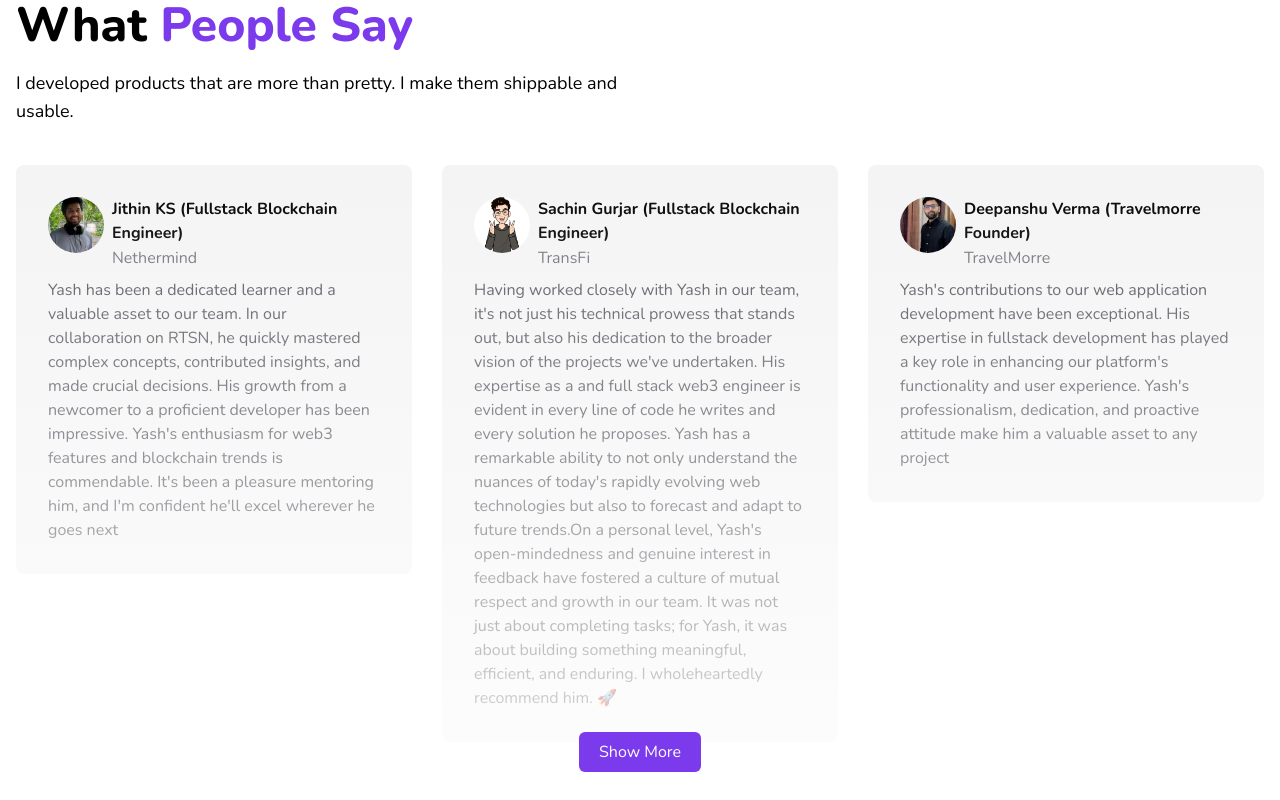
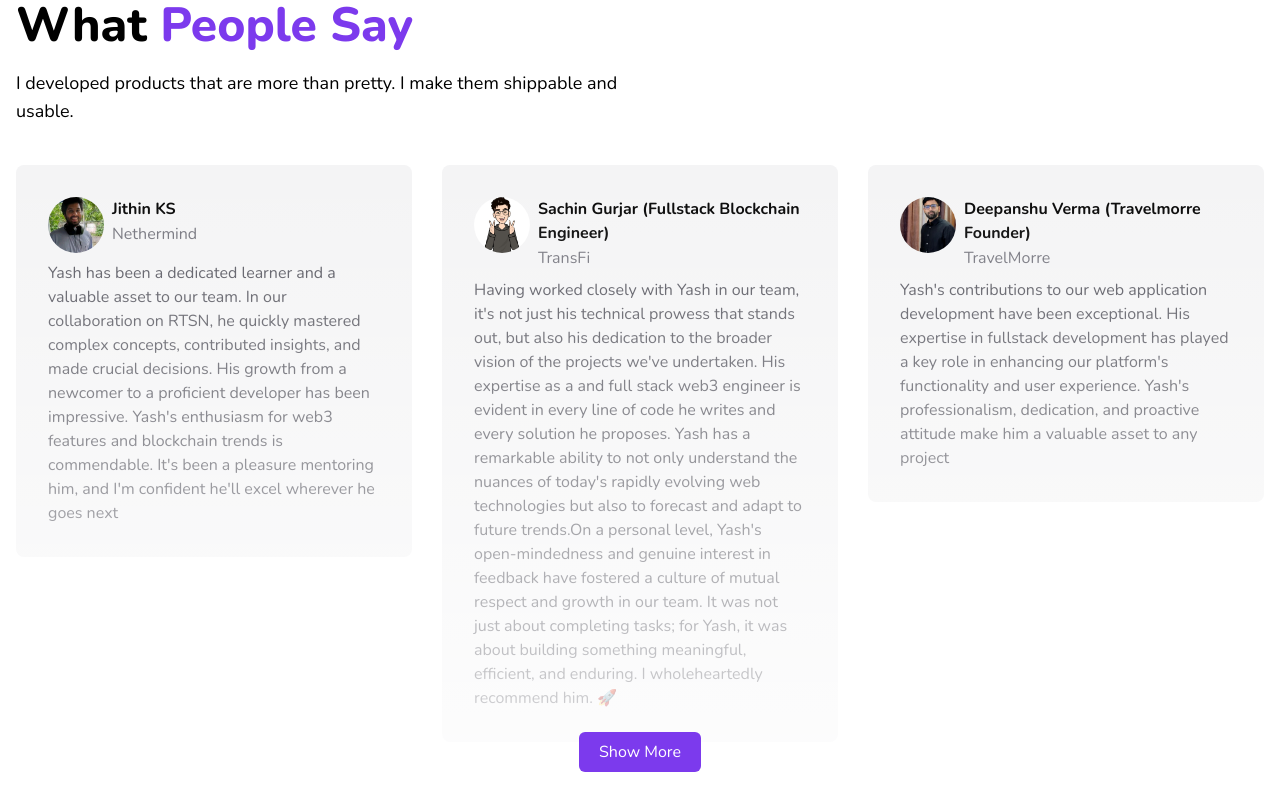
Before and after one commit to Yash-verma18/YashVermaPortfolio, a Next.js app: page / in a window 1280 px wide. Shown: the part 2775-3575 px from the top of the page. Built offline with nearby package versions, Linux system fonts and the light colour scheme.

Commit message:
new data

```diff
--- a/app/layout.js
+++ b/app/layout.js
@@ -4,7 +4,7 @@ import Theme from "@/components/Theme";
 import "./globals.css";
 
 export const metadata = {
-  title: "Yash Verma (Fullstack Blockchain Engineer)",
+  title: "Fullstack Web3 Engineer : Yash Verma Portfolio",
   description:
     "Portfolio showcasing Yash Verma, a Fullstack Blockchain Developer specializing in decentralized solutions. Explore my projects, skills, and experiences in building robust, scalable blockchain applications and decentralized systems.",
   image: "/images/profile4.jpeg",
--- a/data/reviews.js
+++ b/data/reviews.js
@@ -2,7 +2,7 @@ const data = [
   {
     id: 2,
     image: "/reviews/jithin_ks.jpeg",
-    testimonialUser: "Jithin KS (Fullstack Blockchain Engineer)",
+    testimonialUser: "Jithin KS ",
     company: "Nethermind",
     comment:
       "Yash has been a dedicated learner and a valuable asset to our team. In our collaboration on RTSN, he quickly mastered complex concepts, contributed insights, and made crucial decisions. His growth from a newcomer to a proficient developer has been impressive. Yash's enthusiasm for web3 features and blockchain trends is commendable. It's been a pleasure mentoring him, and I'm confident he'll excel wherever he goes next",
```
